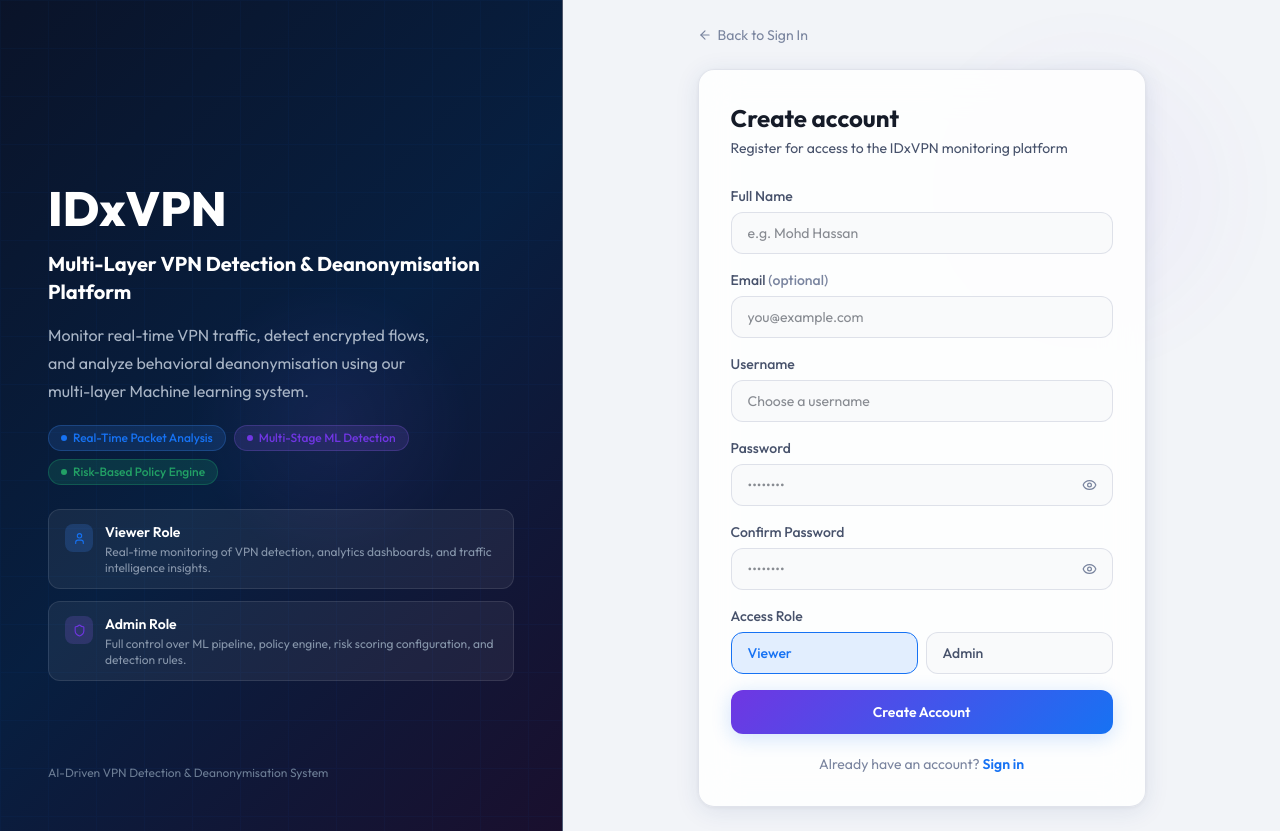
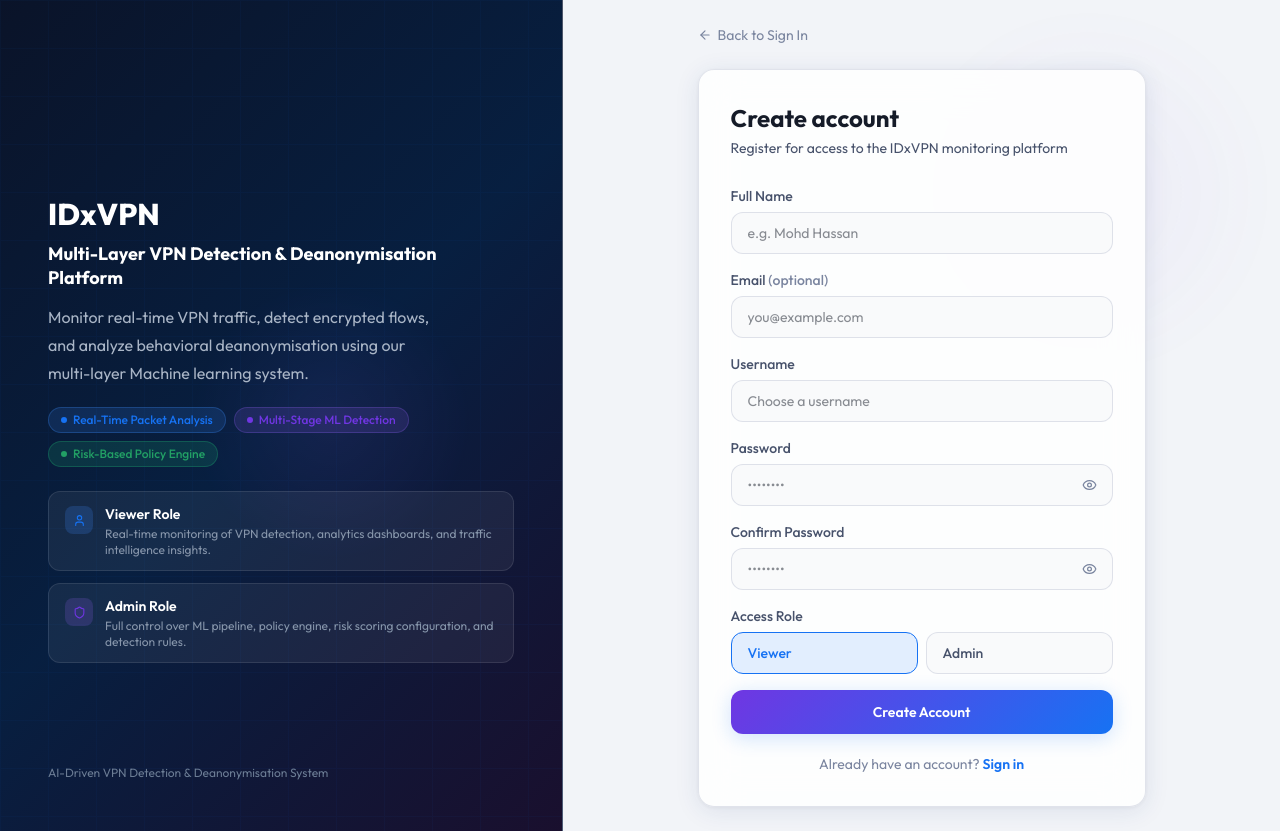
Before and after one commit to MohdHassaan12/VPN-Detection-Deanonymisation, a React (Vite) app in the folder deployment/dashboards/idxvpn-ui/: page /VPN-Detection-Deanonymisation/register in a window 1280 px wide. Built offline with nearby package versions, Linux system fonts and the light colour scheme.

Commit message:
fix: Reduce Register IDxVPN heading to text-3xl for better visual balance

```diff
--- a/deployment/dashboards/idxvpn-ui/src/components/auth/Register.jsx
+++ b/deployment/dashboards/idxvpn-ui/src/components/auth/Register.jsx
@@ -150,7 +150,7 @@ const Register = () => {
                 <div className="relative z-10 space-y-6 animate-fade-in-up delay-100">
                     <div>
                         {/* IDxVPN heading */}
-                        <h1 className="text-5xl font-black leading-tight mb-3"
+                        <h1 className="text-3xl font-black leading-tight mb-2"
                             style={{
                                 background: 'linear-gradient(135deg, #ffffff 40%, var(--accent-blue) 100%)',
                                 WebkitBackgroundClip: 'text',
@@ -161,7 +161,7 @@ const Register = () => {
                         </h1>
 
                         {/* Project subtitle */}
-                        <h2 className="text-xl font-bold text-white mb-4 leading-snug">
+                        <h2 className="text-lg font-bold text-white mb-3 leading-snug">
                             Multi-Layer VPN Detection &amp; Deanonymisation Platform
                         </h2>
 
```
